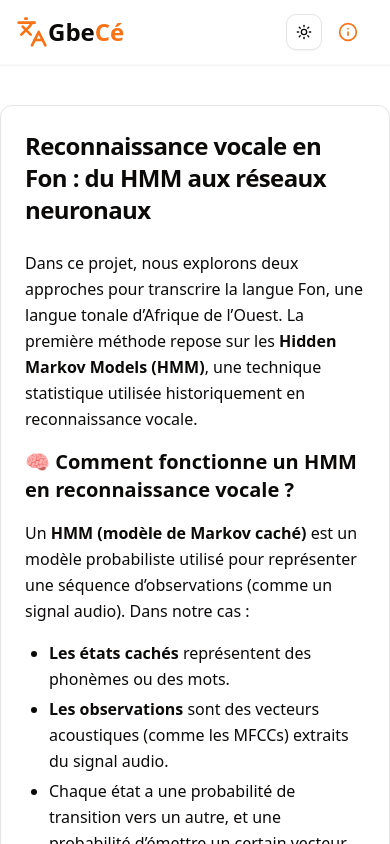
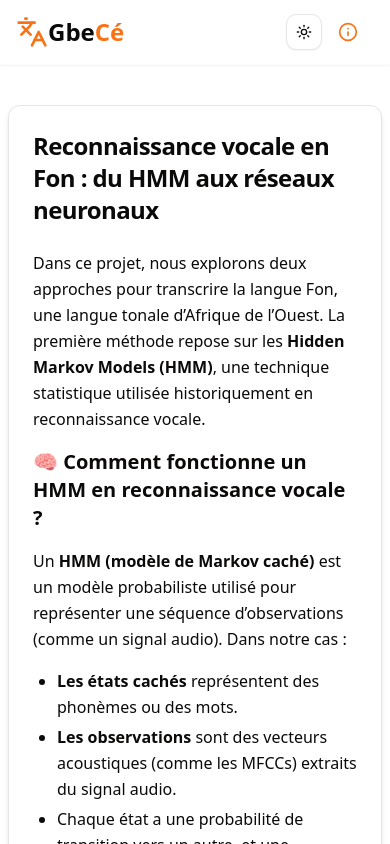
Before and after one commit to Martial2023/GbeCe, a Next.js app: page /about in a window 390 px wide. Shown: the top 844 px of the page. Built offline with nearby package versions, Linux system fonts and the light colour scheme.

Commit message:
update 16

```diff
--- a/app/(main)/about/page.tsx
+++ b/app/(main)/about/page.tsx
@@ -3,7 +3,7 @@ import { CheckCircleIcon } from "lucide-react";
 
 export default function About() {
   return (
-    <section className="max-w-5xl mx-auto md:px-6 py-10 space-y-10">
+    <section className="max-w-5xl mx-auto px-2 md:px-6 py-10 space-y-10">
       {/* Introduction HMM */}
       <Card className="shadow-md">
         <CardHeader>
```
